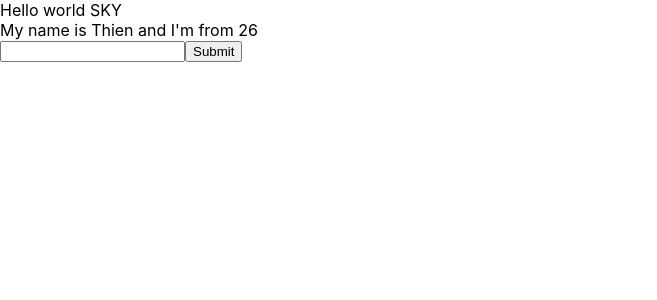
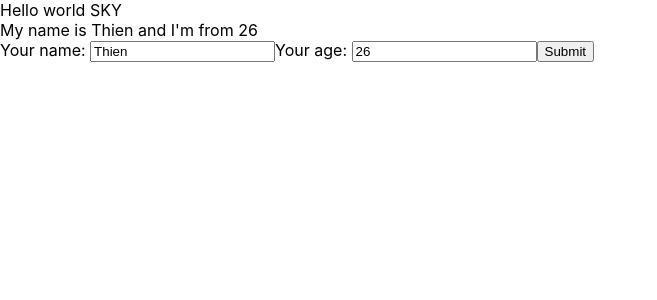
Before and after one commit to thienng77/ReactJS, a React (Create React App) app: page / in a window 1280 px wide. Shown: the top 300 px of the page, without its empty margins (0-657 px from the left). Built offline with nearby package versions, Linux system fonts and the light colour scheme.

Commit message:
Component cha lồng con

```diff
--- a/src/component/MyComponent.js
+++ b/src/component/MyComponent.js
@@ -1,51 +1,13 @@
 // class component
 // function component
 import React from "react";
+import UserInfo from "./UserInfo";
 class MyComponent extends React.Component {
-
-    state = {
-        name: 'Thien',
-        address: 'Binh Dinh',
-        age: 26
-    };
-
-    // handleClick = (event) => {
-    //     console.log(">> Click me my button");
-    //     console.log("My name is ", this.state.name);
-    // }
-
-    handleClick(event) {
-        console.log(">> Click me my button");
-        console.log("My name is ", this.state.name);
-        this.setState({
-            name: 'Sky',
-            age: Math.floor((Math.random() * 100) + 1)
-        })
-    }
-
-    handleOnMoverOver(event) {
-        console.log(event.pageX);
-    }
-
-    handleOnChangInput = (event) => {
-        this.setState({
-            name: event.target.value
-        })
-    }
-
-    handleOnSubmit = (event)=>{
-        event.preventDefault();
-        console.log(this.state);
-    }
     //JSX
     render() {
         return (
             <div>
-                My name is {this.state.name} and I'm from {this.state.age}
-                <form onSubmit={(event)=>this.handleOnSubmit(event)}>
-                    <input type="text" onChange={(event) => this.handleOnChangInput(event)} />
-                    <button>Submit</button>
-                </form>
+                <UserInfo />
             </div>
         );
     }
--- /dev/null
+++ b/src/component/UserInfo.js
@@ -0,0 +1,43 @@
+import React from "react";
+
+class UserInfo extends React.Component {
+    state = {
+        name: 'Thien',
+        address: 'Binh Dinh',
+        age: 26
+    };
+
+    handleOnChangInput = (event) => {
+        this.setState({
+            name: event.target.value
+        })
+    }
+
+    handleOnChangAge = (event) => {
+        this.setState({
+            age: event.target.value
+        })
+    }
+
+    handleOnSubmit = (event) => {
+        event.preventDefault();
+        console.log(this.state);
+    }
+
+    render() {
+        return (
+            <div>
+                My name is {this.state.name} and I'm from {this.state.age}
+                <form onSubmit={(event) => this.handleOnSubmit(event)}>
+                    <label>Your name: </label>
+                    <input value={this.state.name} type="text" onChange={(event) => this.handleOnChangInput(event)} />
+                    <label>Your age: </label>
+                    <input value={this.state.age} type="text" onChange={(event) => this.handleOnChangAge(event)} />
+                    <button>Submit</button>
+                </form>
+            </div>
+        )
+    }
+}
+
+export default UserInfo
```
